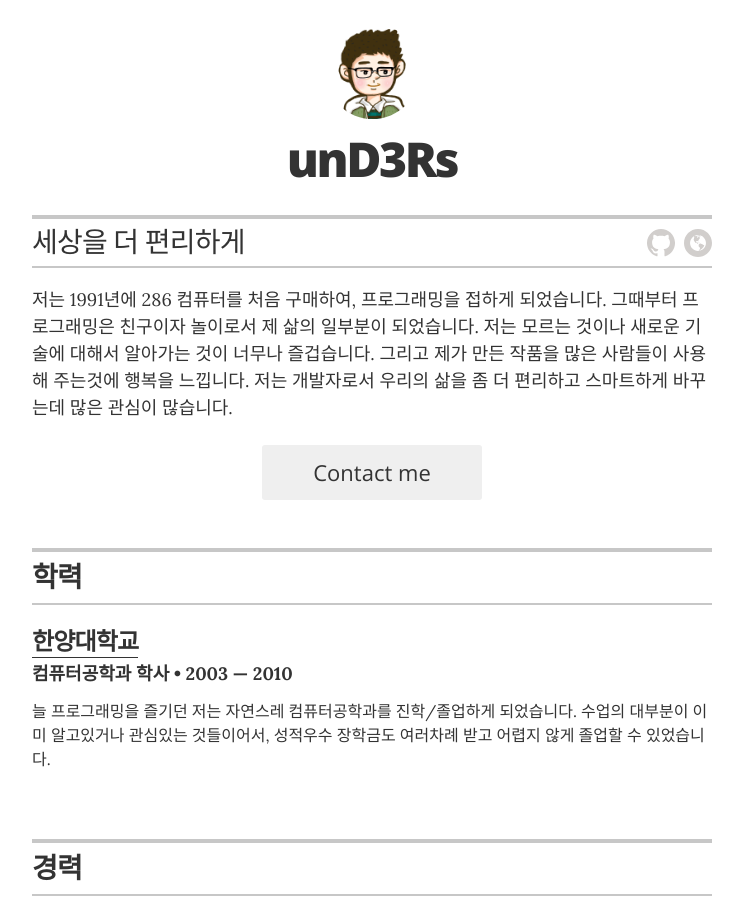
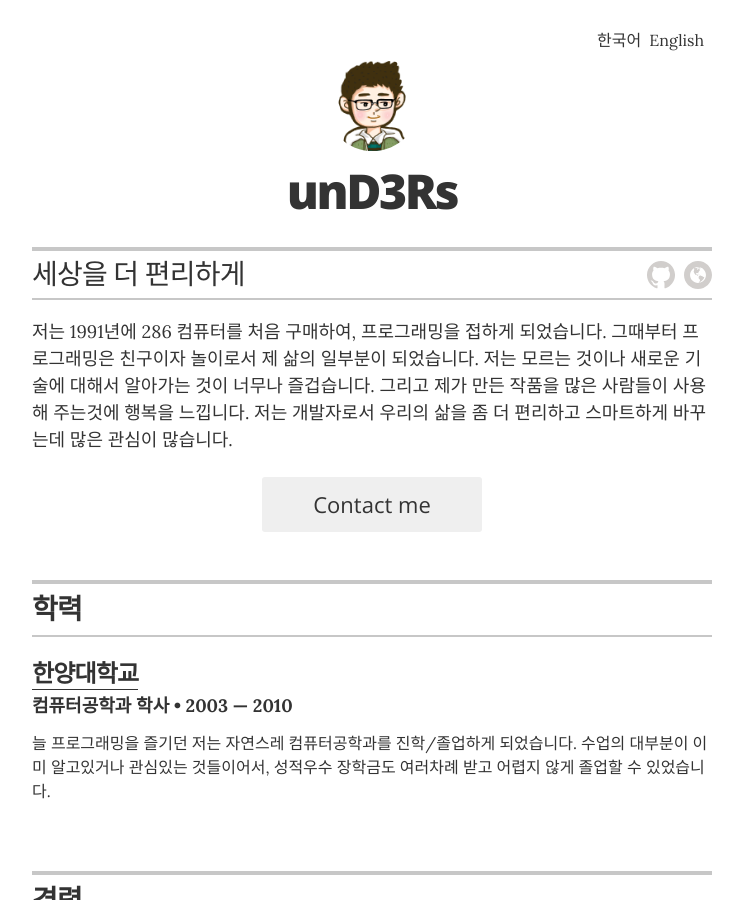
Before and after one commit to und3rs/resume_kr, a Jekyll site: the page built from index.html, in a window 1280 px wide and 900 px high. Shown: the whole window, without its empty margins (268-1011 px from the left). Built offline with Jekyll 4.4.1, drawn with Linux system fonts in a browser that asks for light colours.

Commit message:
Update resume.html

```diff
--- a/_layouts/resume.html
+++ b/_layouts/resume.html
@@ -10,6 +10,10 @@
       <meta itemprop="address" content="{{ site.resume_contact_address }}"/>
 
       <header class="page-header">
+        <!-- Language Selection -->
+        <div class="language-selection">
+            &nbsp;<a href="https://sungwook.kim">English</a><a href="https://kr.sungwook.kim">한국어</a>
+        </div>
 
         <!-- You can turn off the avatar in _config.yml by setting to false -->
         {% if site.resume_avatar == 'true' %}
```
